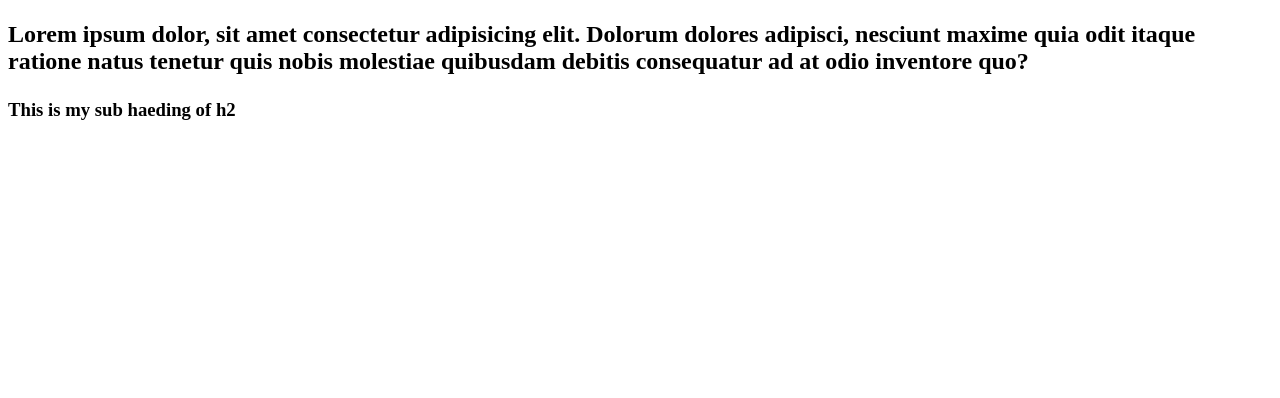
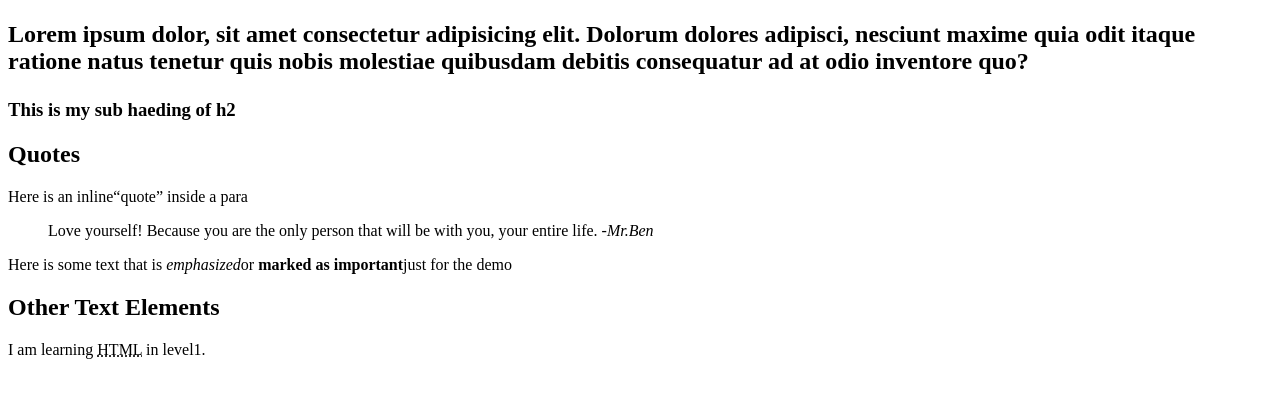
Before and after one commit to guli0012/guli0012.github.io, a plain HTML site: page week4/index.html in a window 1280 px wide. Shown: the part 110-508 px from the top of the page. Drawn offline with Linux system fonts and the light colour scheme.

Commit message:
add more html tags

```diff
--- a/week4/index.html
+++ b/week4/index.html
@@ -15,10 +15,24 @@
                  <p>Lorem ipsum dolor, sit amet consectetur adipisicing elit. Dolorum dolores adipisci, nesciunt maxime quia odit itaque ratione natus tenetur quis nobis molestiae quibusdam debitis consequatur ad at odio inventore quo?</p>
                  <h3>This is my sub haeding of h2</h3>
             </section>
-            </main>
-            <fotter>
+            <section>
+                <h2>Quotes</h2>
+                <p>Here is an inline<q>quote</q> inside a para</p>
+                <blockquote>
+                  Love yourself! Because you are the only person that will be with
+                  you, your entire life. -<cite>Mr.Ben</cite>
+                </blockquote>
+                <p>Here is some text that is <em>emphasized</em>or <strong>marked
+                as important</strong>just for the demo</p>
+            </section>
+            <section>
+                <h2>Other Text Elements</h2>
+                <p>I am learning <abbr title="Hypertext Markup Language">HTML</abbr> in level1.</p>
+            </section>
+         </main>
+         <footer>
 
-            </fotter>
+         </footer>
         </main>
     </body>
 </html>
```
